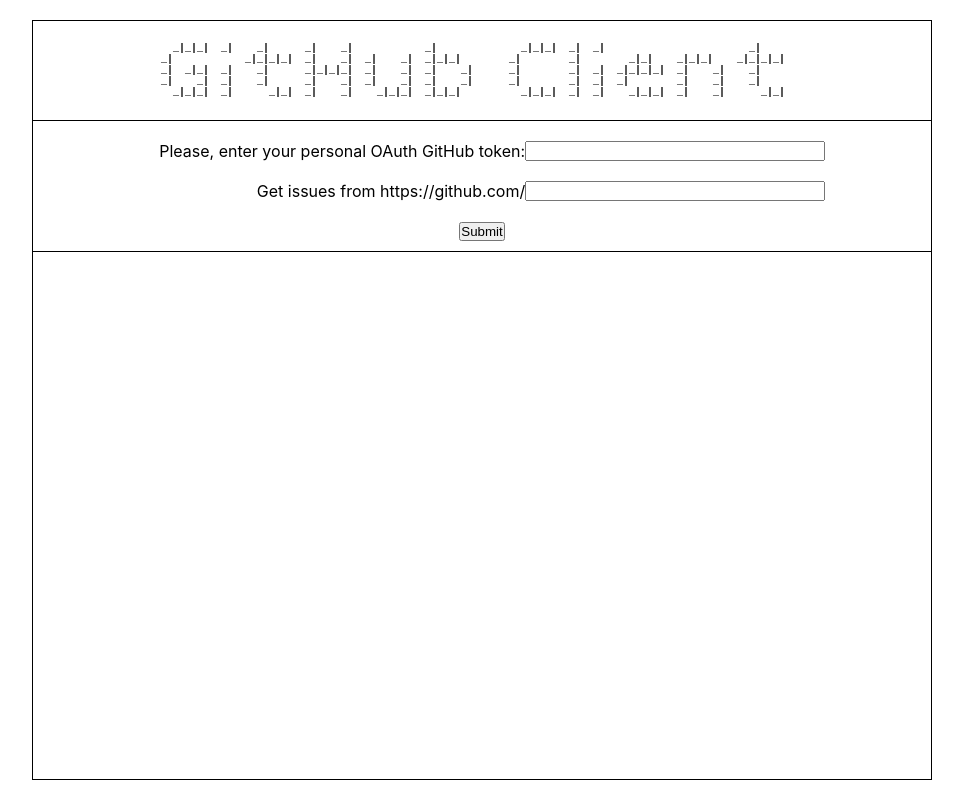
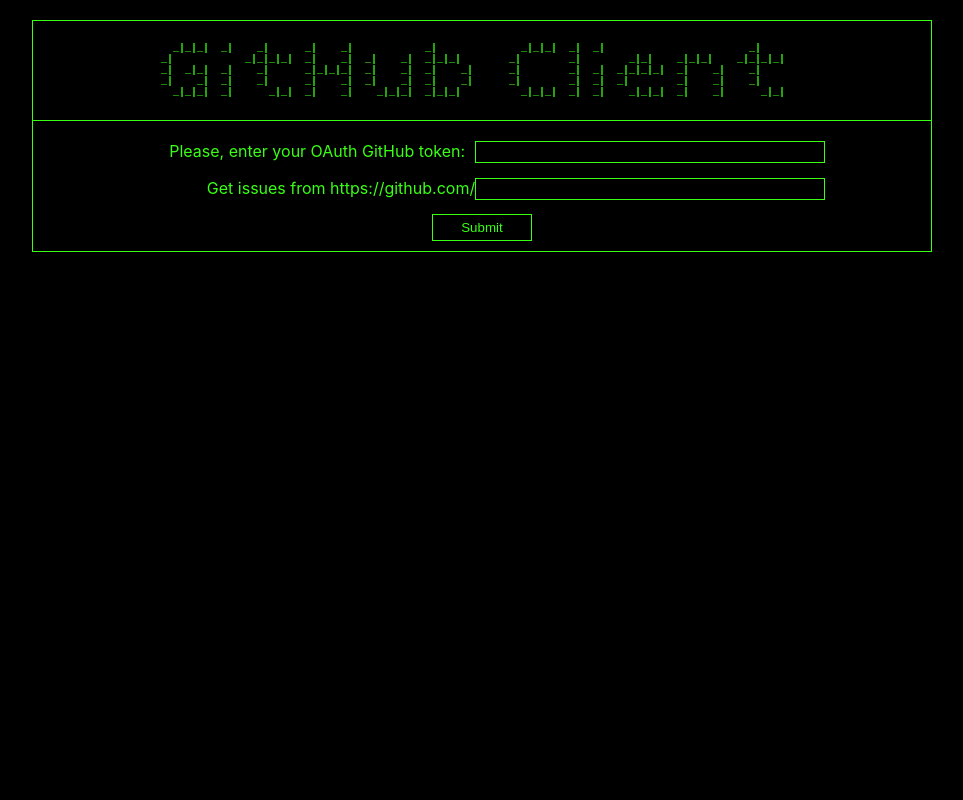
Before and after one commit to petartzar80/github-client, a React (Create React App) app: page / in a window 1280 px wide. Shown: the whole page, without its empty margins (158-1121 px from the left). Built offline with nearby package versions, Linux system fonts and the light colour scheme.

Commit message:
introduced black/green style theme

```diff
--- a/src/App.js
+++ b/src/App.js
@@ -13,6 +13,7 @@
   const [token, setToken] = useState('');
   const [path, setPath] = useState('');
   const [client, setClient] = useState();
+  const [stretch, setStretch] = useState('');
   const [user, setUser] = useState();
   const [repo, setRepo] = useState();
 
@@ -38,13 +39,15 @@
       },
     }));
 
+    setStretch('container-stretch');
+
     const [user, repo] = path.split('/');
     setUser(user);
     setRepo(repo);
   }
 
   return (
-    <div className="container">
+    <div className={`container ${stretch}`}>
       <header className="header">
         {/* <h1>GitHub Client</h1> */}
         <Title />
@@ -55,14 +58,14 @@
           <div className="form-content">
             <div className="form-input">
               <label htmlFor="githubToken">
-                Please, enter your personal OAuth GitHub token:
+                Please, enter your OAuth GitHub token:
               </label>
               <input
                 id="githubToken"
                 type="text"
                 value={token}
                 onChange={(e) => handleChangeToken(e)}
-                style={{ width: '300px' }}
+                className="input-field token-input"
                 required
               />
             </div>
@@ -75,7 +78,7 @@
                 type="text"
                 value={path}
                 onChange={(e) => handleChangePath(e)}
-                style={{ width: '300px' }}
+                className="input-field"
                 required
               />
             </div>
--- a/src/components/IssueItem.js
+++ b/src/components/IssueItem.js
@@ -36,7 +36,7 @@
 
         <div className="comment initial-post">
           <div className="comment-author">
-            <p>{issue.author.login} opened this issue on {moment(issue.createdAt).format('MMMM Do YYYY, h:mm:ss a')}</p>
+            <p><span className="span-author">{issue.author.login}</span> opened this issue on <span className="span-date">{moment(issue.createdAt).format('MMMM Do YYYY, h:mm:ss a')}</span></p>
           </div>
           {issue.bodyHTML &&
             <div className="comment-content">
@@ -54,7 +54,7 @@
               type="text"
               value={input}
               onChange={(e) => handleChange(e)}
-              style={{ width: '300px' }}
+              className="input-field"
             />
           </div>
         }
@@ -70,7 +70,7 @@
               {comments.map(comment => (
                 <li key={comment.createdAt} className="comment">
                   <div className="comment-author">
-                    <p>{comment.author.login} commented on {moment(comment.createdAt).format('MMMM Do YYYY, h:mm:ss a')}</p>
+                    <p><span className="span-author">{comment.author.login}</span> commented on <span className="span-date">{moment(comment.createdAt).format('MMMM Do YYYY, h:mm:ss a')}</span></p>
                   </div>
 
                   <div className="comment-content">
--- a/src/components/IssueList.js
+++ b/src/components/IssueList.js
@@ -4,7 +4,6 @@
 import IssueItem from './IssueItem';
 
 const IssueList = ({ issues }) => {
-
   const [visible, setVisible] = useState(false);
   const [issueDetails, setIssueDetails] = useState();
 
--- a/src/styles.css
+++ b/src/styles.css
@@ -12,22 +12,72 @@
   font-size: 62.5%;
 }
 
+body {
+  background-color: black;
+  color: #39ff14;
+  overflow: auto;
+}
+
+body::-webkit-scrollbar {
+  display: none;
+}
+
+input {
+  -webkit-appearance: none;
+  appearance: none;
+  /* color: red; */
+  /* color: #ccff00; */
+  color: #39ff14;
+  font: inherit;
+}
+
+input:-webkit-autofill,
+input:-webkit-autofill:hover,
+input:-webkit-autofill:focus,
+textarea:-webkit-autofill,
+textarea:-webkit-autofill:hover,
+textarea:-webkit-autofill:focus,
+select:-webkit-autofill,
+select:-webkit-autofill:hover,
+select:-webkit-autofill:focus {
+  -webkit-text-fill-color: #39ff14;
+  transition: background-color 5000s ease-in-out 0s;
+  font: inherit;
+}
+
+button {
+  border: 1px solid #39ff14;
+  background-color: black;
+  color: #39ff14;
+  padding: .5rem 1rem;
+  margin: 0;
+  cursor: pointer;
+}
+
+button:focus {
+  outline: none;
+}
+
 .container {
   width: 90rem;
-  min-height: 95vh;
   margin: 2rem auto;
-  border: 1px solid black;
+  border: 1px solid #39ff14;
+  border-bottom: 0;
   font-size: 1.6rem;
   display: flex;
   flex-direction: column;
   justify-content: flex-start;
   align-items: center;
+}
+
+.container-stretch {
   padding-bottom: 2rem;
+  border-bottom: 1px solid #39ff14;
 }
 
 .header {
   width: 100%;
-  border-bottom: 1px solid black;
+  border-bottom: 1px solid #39ff14;
   display: flex;
   align-items: center;
   justify-content: center;
@@ -41,7 +91,7 @@
 .form-container {
   width: 100%;
   margin: 0 auto;
-  border-bottom: 1px solid black;
+  border-bottom: 1px solid #39ff14;
   padding: 2rem 2rem 1rem 2rem;
 }
 
@@ -59,13 +109,32 @@
   justify-content: flex-end;
 }
 
+.input-field {
+  width: 35rem;
+  border: 1px solid #39ff14;
+  background: black;
+}
+
+.input-field:focus {
+  outline: none;
+  border-color: red;
+}
+
+#githubToken {
+  margin-left: 1rem;
+  padding: 0 .5rem;
+}
+
 .form-button {
   margin: 0 auto;
 }
 
+.form-button button {
+  width: 10rem;
+}
+
 .repo-container {
   width: 100%;
-  height: 100%;
   padding: 2rem;
   display: flex;
   flex-direction: column;
@@ -83,13 +152,26 @@
 
 .tab-buttons {
   margin: 0 auto;
+  width: 90%;
+  display: grid;
+  grid-template-columns: 1fr 1fr 1fr;
+}
+
+.tab-buttons button {
+  height: 3rem;
+}
+
+.tab-buttons button:focus {
+  outline: none;
+  border: 2px solid red;
 }
 
 .issue-list {
   width: 90%;
+  height: 50rem;
   padding: 2rem;
   margin: 2rem auto;
-  border: 1px solid black;
+  border: 1px solid #39ff14;
 }
 
 .issue-list-title {
@@ -98,7 +180,7 @@
 
 .issue-title {
   cursor: pointer;
-  border: 1px solid black;
+  border: 1px solid #39ff14;
   padding: .5rem;
 }
 
@@ -127,13 +209,13 @@
   height: 85vh;
   margin: 2rem auto;
   padding: 4rem;
-  border: 1px solid black;
-  background-color: #fff;
+  border: 1px solid #39ff14;
+  background-color: rgba(0, 0, 0, 0.85);
   display: flex;
   flex-direction: column;
   justify-content: flex-start;
   align-items: center;
-  overflow-y: auto;
+  /* overflow-y: auto; */
 }
 
 .close {
@@ -148,15 +230,17 @@
 
 .issue-item-title, .comments-title {
   margin-bottom: 1rem;
+  text-align: center;
 }
 
 .comments-container {
   width: 100%;
+  border: 1px solid #39ff14;
+  overflow-y: auto;
 }
 
 .comments-list {
   width: 100%;
-  border: 1px solid black;
   padding: 2rem;
   overflow-y: auto;
 }
@@ -166,8 +250,7 @@
 }
 
 .comment {
-  border: 1px solid black;
-  /* margin-bottom: 1rem; */
+  border: 1px solid #39ff14;
 }
 
 .comment:not(:last-child) {
@@ -178,8 +261,16 @@
   padding: 1rem;
 }
 
+.span-author {
+  color: red;
+}
+
+.span-date {
+  color: yellow;
+}
+
 .comment-content {
-  border-top: 1px solid black;
+  border-top: 1px solid #39ff14;
   padding: 1rem;
   max-height: 22vh;
   overflow-y: auto;
@@ -196,7 +287,7 @@
 }
 
 .error-container {
-  border: 1px solid black;
+  border: 1px solid #39ff14;
   padding: 1rem 2rem 2rem 2rem;
   text-align: center;
 }
```
